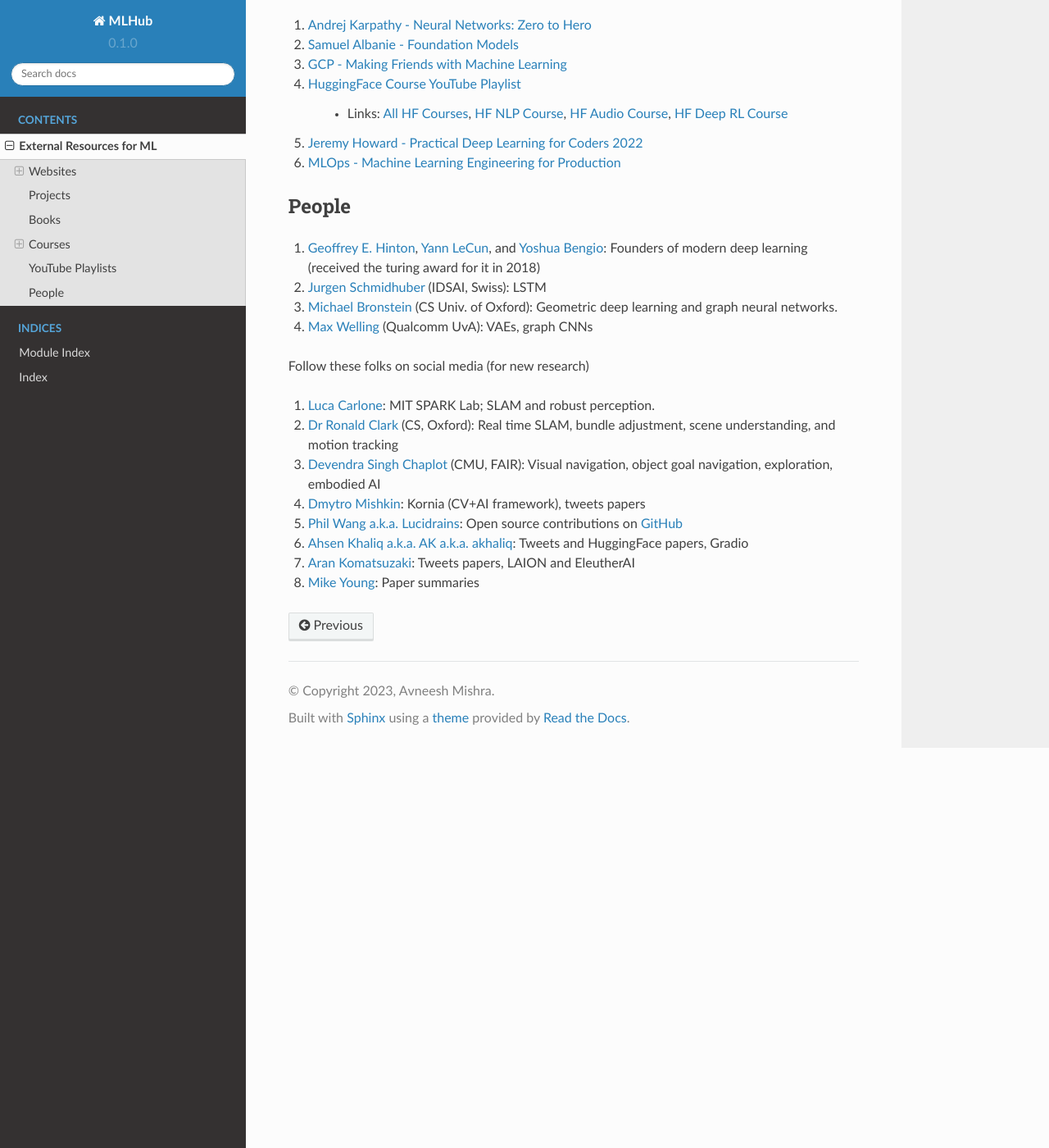
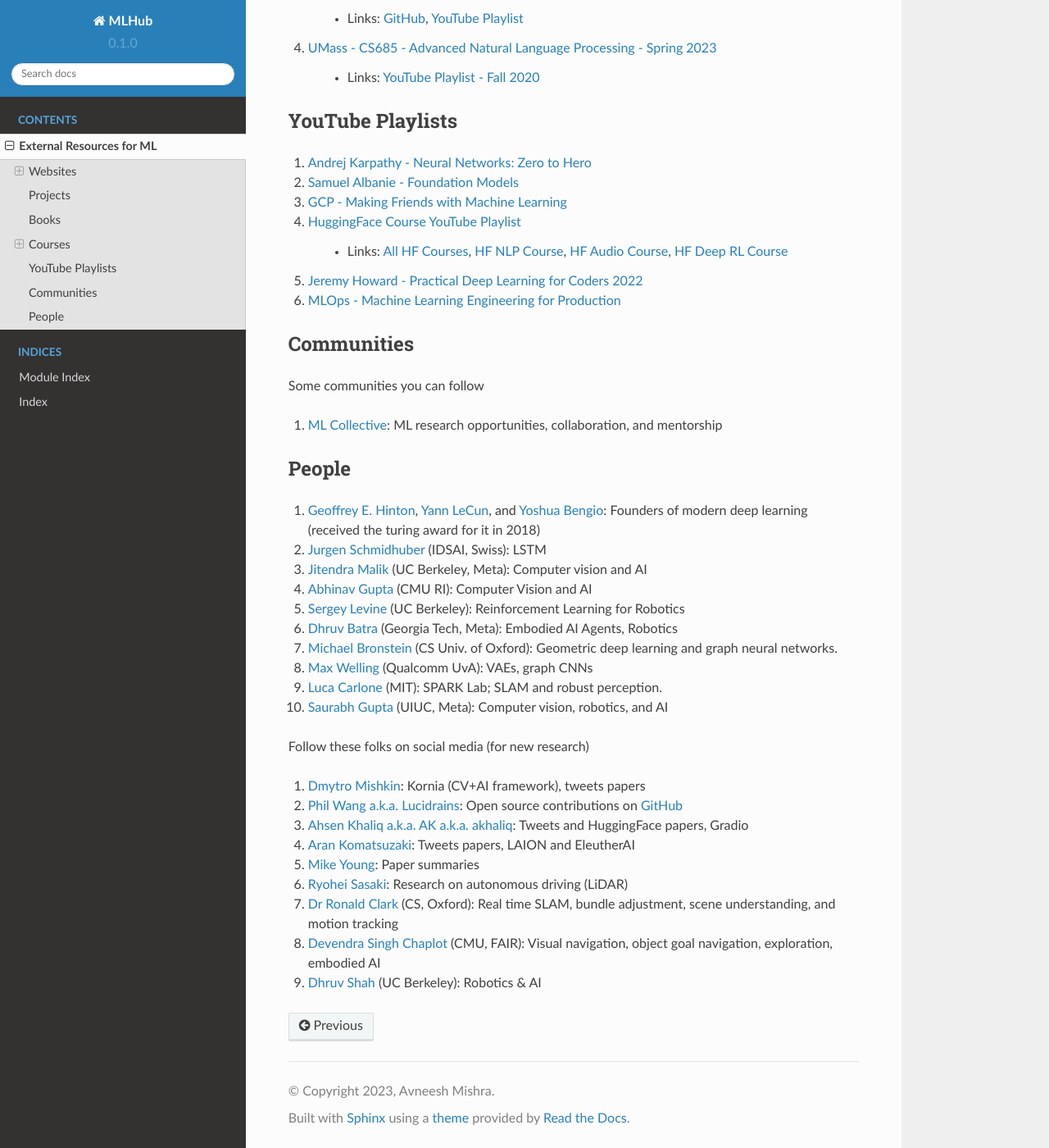
Before and after one commit to TheProjectsGuy/MLHub, a Sphinx documentation site: the page built from docs/resources.rst, in a window 1280 px wide and 1400 px high, scrolled down 4405 px. Shown: the whole window at 82% size. Built offline with Sphinx 7.4.7 and the Read the Docs theme 2.0.0, drawn with Linux system fonts in a browser that asks for light colours; some of the changed text lies outside the part shown.

Commit message:
Refined HuggingFace resources and added groups

```diff
--- a/docs/resources.rst
+++ b/docs/resources.rst
@@ -42,7 +42,14 @@
 
 Interesting projects in the wild
 
-#. `HuggingFace Projects <https://huggingface.co/docs>`_: `Transformers <https://huggingface.co/docs/transformers/index>`_, `Diffusers <https://huggingface.co/docs/diffusers/index>`_, `Tokenizers <https://huggingface.co/docs/tokenizers/index>`_, `timm <https://huggingface.co/docs/timm/index>`_, and `Hub <https://huggingface.co/docs/hub/index>`_
+#. `HuggingFace Projects Documentation <https://huggingface.co/docs>`_: A collection of awesome community projects
+
+    * `Transformers <https://huggingface.co/docs/transformers/index>`_: Different transformer implementations
+    * `timm <https://huggingface.co/docs/timm/index>`_: SOTA computer vision implementations
+    * `Hub <https://huggingface.co/docs/hub/index>`_: Models, datasets, etc. at one place
+    * `Tokenizers <https://huggingface.co/docs/tokenizers/index>`_: Tokenizers for production and research
+    * `Diffusers <https://huggingface.co/docs/diffusers/index>`_: Diffusion algorithms
+
 #. `Kornia <https://kornia.readthedocs.io/en/latest/>`_: Computer vision algorithms (AI centric)
 #. `PyG - PyTorch Geometric <https://pyg.org/>`_: Geometric deep learning on PyTorch
 #. `Numba <https://numba.pydata.org/>`_: JIT compilation for making python code faster (even has CUDA acceleration and parallel for loops)
@@ -190,21 +197,35 @@
 #. `Jeremy Howard - Practical Deep Learning for Coders 2022 <https://www.youtube.com/playlist?list=PLfYUBJiXbdtSvpQjSnJJ_PmDQB_VyT5iU>`_
 #. `MLOps - Machine Learning Engineering for Production <https://www.youtube.com/playlist?list=PLkDaE6sCZn6GMoA0wbpJLi3t34Gd8l0aK>`_
 
+Communities
+-----------
+
+Some communities you can follow
+
+#. `ML Collective <https://mlcollective.org/>`_: ML research opportunities, collaboration, and mentorship
+
 People
 ------
 
 #. `Geoffrey E. Hinton <https://www.cs.toronto.edu/~hinton/>`_, `Yann LeCun <http://yann.lecun.org/ex/>`_, and `Yoshua Bengio <https://yoshuabengio.org/>`_: Founders of modern deep learning (received the turing award for it in 2018)
 #. `Jurgen Schmidhuber <https://people.idsia.ch/~juergen/>`_ (IDSAI, Swiss): LSTM
+#. `Jitendra Malik <https://people.eecs.berkeley.edu/~malik/>`_ (UC Berkeley, Meta): Computer vision and AI
+#. `Abhinav Gupta <https://www.cs.cmu.edu/~abhinavg/>`_ (CMU RI): Computer Vision and AI
+#. `Sergey Levine <https://people.eecs.berkeley.edu/~svlevine/>`_ (UC Berkeley): Reinforcement Learning for Robotics
+#. `Dhruv Batra <https://faculty.cc.gatech.edu/~dbatra/>`_ (Georgia Tech, Meta): Embodied AI Agents, Robotics
 #. `Michael Bronstein <https://www.cs.ox.ac.uk/people/michael.bronstein/>`_ (CS Univ. of Oxford): Geometric deep learning and graph neural networks.
 #. `Max Welling <https://staff.fnwi.uva.nl/m.welling/>`_ (Qualcomm UvA): VAEs, graph CNNs
+#. `Luca Carlone <https://lucacarlone.mit.edu/>`_ (MIT): SPARK Lab; SLAM and robust perception.
+#. `Saurabh Gupta <https://saurabhg.web.illinois.edu/>`_ (UIUC, Meta): Computer vision, robotics, and AI
 
 Follow these folks on social media (for new research)
 
-#. `Luca Carlone <https://lucacarlone.mit.edu/>`_: MIT SPARK Lab; SLAM and robust perception.
-#. `Dr Ronald Clark <https://www.ron-clark.com/>`_ (CS, Oxford): Real time SLAM, bundle adjustment, scene understanding, and motion tracking
-#. `Devendra Singh Chaplot <https://devendrachaplot.github.io/>`_ (CMU, FAIR): Visual navigation, object goal navigation, exploration, embodied AI
 #. `Dmytro Mishkin <https://dmytro.ai/>`_: Kornia (CV+AI framework), tweets papers
 #. `Phil Wang a.k.a. Lucidrains <https://lucidrains.github.io/>`_: Open source contributions on `GitHub <https://github.com/lucidrains>`_
 #. `Ahsen Khaliq a.k.a. AK a.k.a. akhaliq <https://twitter.com/_akhaliq>`_: Tweets and HuggingFace papers, Gradio
 #. `Aran Komatsuzaki <https://arankomatsuzaki.wordpress.com/about-me/>`_: Tweets papers, LAION and EleutherAI
 #. `Mike Young <https://twitter.com/mikeyoung44>`_: Paper summaries
+#. `Ryohei Sasaki <https://github.com/rsasaki0109>`_: Research on autonomous driving (LiDAR)
+#. `Dr Ronald Clark <https://www.ron-clark.com/>`_ (CS, Oxford): Real time SLAM, bundle adjustment, scene understanding, and motion tracking
+#. `Devendra Singh Chaplot <https://devendrachaplot.github.io/>`_ (CMU, FAIR): Visual navigation, object goal navigation, exploration, embodied AI
+#. `Dhruv Shah <https://twitter.com/shahdhruv_>`_ (UC Berkeley): Robotics & AI
```
